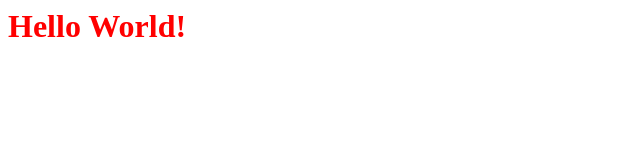
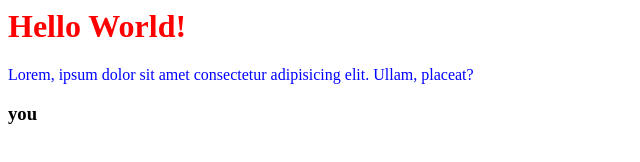
Before and after one commit to osayiosas/learning_git, a plain HTML site: page index.html in a window 1280 px wide. Shown: the whole page, without its empty margins (0-640 px from the left). Drawn offline with Linux system fonts and the light colour scheme.

```diff
--- a/index.html
+++ b/index.html
@@ -6,6 +6,13 @@
     <link rel="stylesheet" href="main.css">
 </head>
 <body>
-    <h1>Hello World!</h1>
+    <h1>Hello World! </h1>
+
+    <p>
+        Lorem, ipsum dolor sit amet consectetur adipisicing elit. Ullam, placeat?
+    </p>
+
+    <h3>you</h3>
+
 </body>
 </html>
--- a/main.css
+++ b/main.css
@@ -1,3 +1,7 @@
 h1 {
     color: red;
 }
+
+p {
+    color: blue;
+}
```
